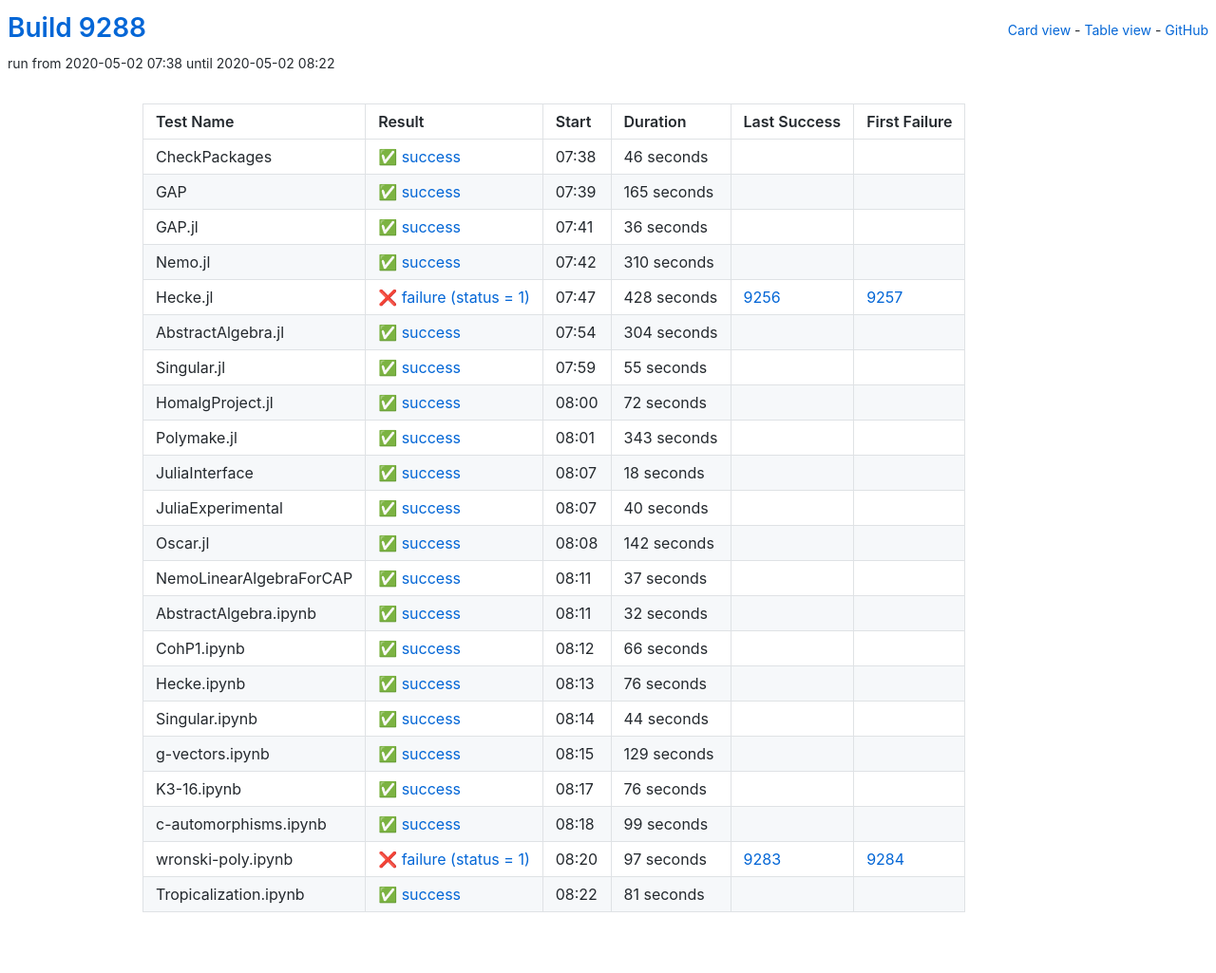
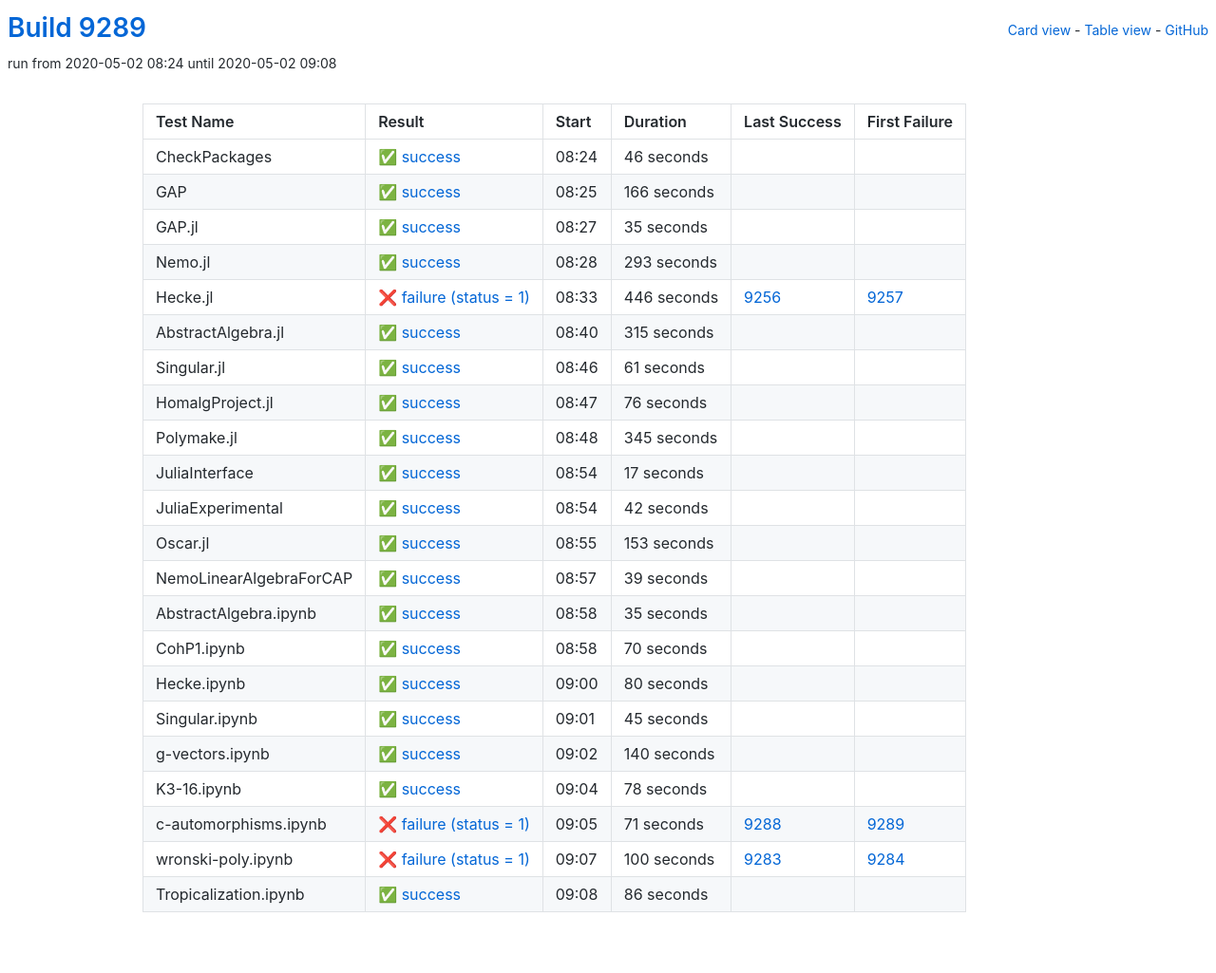
Before and after one commit to oscar-system/oscar-ci-status, a Jekyll site: the page built from table.html, in a window 1280 px wide. Shown: the whole page at 95% size. Built offline with Jekyll 4.4.1, drawn with Linux system fonts in a browser that asks for light colours.

Commit message:
Build 9289

```diff
--- a/_data/ci.yml
+++ b/_data/ci.yml
@@ -1,5 +1,5 @@
-build: 9288
-build_url: https://oscarci.mathematik.uni-kl.de/job/oscar/9288/
+build: 9289
+build_url: https://oscarci.mathematik.uni-kl.de/job/oscar/9289/
 job: oscar
 tests:
 - duration: 46
@@ -8,163 +8,75 @@
   first_failure_url: null
   last_success: false
   last_success_url: null
-  log: https://oscarci.mathematik.uni-kl.de/job/oscar/9288/artifact/logs/build-9288/CheckPackages.log
+  log: https://oscarci.mathematik.uni-kl.de/job/oscar/9289/artifact/logs/build-9289/CheckPackages.log
   name: CheckPackages
-  start: 2020-05-02 07:38
+  start: 2020-05-02 08:24
   status: success
   success: true
-- duration: 165
+- duration: 166
   exitcode: 0
   first_failure: false
   first_failure_url: null
   last_success: false
   last_success_url: null
-  log: https://oscarci.mathematik.uni-kl.de/job/oscar/9288/artifact/logs/build-9288/GAP.log
+  log: https://oscarci.mathematik.uni-kl.de/job/oscar/9289/artifact/logs/build-9289/GAP.log
   name: GAP
-  start: 2020-05-02 07:39
+  start: 2020-05-02 08:25
   status: success
   success: true
-- duration: 36
+- duration: 35
   exitcode: 0
   first_failure: false
   first_failure_url: null
   last_success: false
   last_success_url: null
-  log: https://oscarci.mathematik.uni-kl.de/job/oscar/9288/artifact/logs/build-9288/GAP.jl.log
+  log: https://oscarci.mathematik.uni-kl.de/job/oscar/9289/artifact/logs/build-9289/GAP.jl.log
   name: GAP.jl
-  start: 2020-05-02 07:41
+  start: 2020-05-02 08:27
   status: success
   success: true
-- duration: 310
+- duration: 293
   exitcode: 0
   first_failure: false
   first_failure_url: null
   last_success: false
   last_success_url: null
-  log: https://oscarci.mathematik.uni-kl.de/job/oscar/9288/artifact/logs/build-9288/Nemo.jl.log
+  log: https://oscarci.mathematik.uni-kl.de/job/oscar/9289/artifact/logs/build-9289/Nemo.jl.log
   name: Nemo.jl
-  start: 2020-05-02 07:42
+  start: 2020-05-02 08:28
   status: success
   success: true
-- duration: 428
+- duration: 446
   exitcode: 1
   first_failure: 9257
   first_failure_url: https://oscarci.mathematik.uni-kl.de/job/oscar/9257/
   last_success: 9256
   last_success_url: https://oscarci.mathematik.uni-kl.de/job/oscar/9256/
-  log: https://oscarci.mathematik.uni-kl.de/job/oscar/9288/artifact/logs/build-9288/Hecke.jl.log
+  log: https://oscarci.mathematik.uni-kl.de/job/oscar/9289/artifact/logs/build-9289/Hecke.jl.log
   name: Hecke.jl
-  start: 2020-05-02 07:47
+  start: 2020-05-02 08:33
   status: failure
   success: false
-- duration: 304
+- duration: 315
   exitcode: 0
   first_failure: false
   first_failure_url: null
   last_success: false
   last_success_url: null
-  log: https://oscarci.mathematik.uni-kl.de/job/oscar/9288/artifact/logs/build-9288/AbstractAlgebra.jl.log
+  log: https://oscarci.mathematik.uni-kl.de/job/oscar/9289/artifact/logs/build-9289/AbstractAlgebra.jl.log
   name: AbstractAlgebra.jl
-  start: 2020-05-02 07:54
+  start: 2020-05-02 08:40
   status: success
   success: true
-- duration: 55
+- duration: 61
   exitcode: 0
   first_failure: false
   first_failure_url: null
   last_success: false
   last_success_url: null
-  log: https://oscarci.mathematik.uni-kl.de/job/oscar/9288/artifact/logs/build-9288/Singular.jl.log
+  log: https://oscarci.mathematik.uni-kl.de/job/oscar/9289/artifact/logs/build-9289/Singular.jl.log
   name: Singular.jl
-  start: 2020-05-02 07:59
-  status: success
-  success: true
-- duration: 72
-  exitcode: 0
-  first_failure: false
-  first_failure_url: null
-  last_success: false
-  last_success_url: null
-  log: https://oscarci.mathematik.uni-kl.de/job/oscar/9288/artifact/logs/build-9288/HomalgProject.jl.log
-  name: HomalgProject.jl
-  start: 2020-05-02 08:00
-  status: success
-  success: true
-- duration: 343
-  exitcode: 0
-  first_failure: false
-  first_failure_url: null
-  last_success: false
-  last_success_url: null
-  log: https://oscarci.mathematik.uni-kl.de/job/oscar/9288/artifact/logs/build-9288/Polymake.jl.log
-  name: Polymake.jl
-  start: 2020-05-02 08:01
-  status: success
-  success: true
-- duration: 18
-  exitcode: 0
-  first_failure: false
-  first_failure_url: null
-  last_success: false
-  last_success_url: null
-  log: https://oscarci.mathematik.uni-kl.de/job/oscar/9288/artifact/logs/build-9288/JuliaInterface.log
-  name: JuliaInterface
-  start: 2020-05-02 08:07
-  status: success
-  success: true
-- duration: 40
-  exitcode: 0
-  first_failure: false
-  first_failure_url: null
-  last_success: false
-  last_success_url: null
-  log: https://oscarci.mathematik.uni-kl.de/job/oscar/9288/artifact/logs/build-9288/JuliaExperimental.log
-  name: JuliaExperimental
-  start: 2020-05-02 08:07
-  status: success
-  success: true
-- duration: 142
-  exitcode: 0
-  first_failure: false
-  first_failure_url: null
-  last_success: false
-  last_success_url: null
-  log: https://oscarci.mathematik.uni-kl.de/job/oscar/9288/artifact/logs/build-9288/Oscar.jl.log
-  name: Oscar.jl
-  start: 2020-05-02 08:08
-  status: success
-  success: true
-- duration: 37
-  exitcode: 0
-  first_failure: false
-  first_failure_url: null
-  last_success: false
-  last_success_url: null
-  log: https://oscarci.mathematik.uni-kl.de/job/oscar/9288/artifact/logs/build-9288/NemoLinearAlgebraForCAP.log
-  name: NemoLinearAlgebraForCAP
-  start: 2020-05-02 08:11
-  status: success
-  success: true
-- duration: 32
-  exitcode: 0
-  first_failure: false
-  first_failure_url: null
-  last_success: false
-  last_success_url: null
-  log: https://oscarci.mathematik.uni-kl.de/job/oscar/9288/artifact/logs/build-9288/AbstractAlgebra.ipynb.log
-  name: AbstractAlgebra.ipynb
-  start: 2020-05-02 08:11
-  status: success
-  success: true
-- duration: 66
-  exitcode: 0
-  first_failure: false
-  first_failure_url: null
-  last_success: false
-  last_success_url: null
-  log: https://oscarci.mathematik.uni-kl.de/job/oscar/9288/artifact/logs/build-9288/CohP1.ipynb.log
-  name: CohP1.ipynb
-  start: 2020-05-02 08:12
+  start: 2020-05-02 08:46
   status: success
   success: true
 - duration: 76
@@ -173,74 +85,162 @@
   first_failure_url: null
   last_success: false
   last_success_url: null
-  log: https://oscarci.mathematik.uni-kl.de/job/oscar/9288/artifact/logs/build-9288/Hecke.ipynb.log
-  name: Hecke.ipynb
-  start: 2020-05-02 08:13
+  log: https://oscarci.mathematik.uni-kl.de/job/oscar/9289/artifact/logs/build-9289/HomalgProject.jl.log
+  name: HomalgProject.jl
+  start: 2020-05-02 08:47
   status: success
   success: true
-- duration: 44
+- duration: 345
   exitcode: 0
   first_failure: false
   first_failure_url: null
   last_success: false
   last_success_url: null
-  log: https://oscarci.mathematik.uni-kl.de/job/oscar/9288/artifact/logs/build-9288/Singular.ipynb.log
-  name: Singular.ipynb
-  start: 2020-05-02 08:14
+  log: https://oscarci.mathematik.uni-kl.de/job/oscar/9289/artifact/logs/build-9289/Polymake.jl.log
+  name: Polymake.jl
+  start: 2020-05-02 08:48
   status: success
   success: true
-- duration: 129
+- duration: 17
   exitcode: 0
   first_failure: false
   first_failure_url: null
   last_success: false
   last_success_url: null
-  log: https://oscarci.mathematik.uni-kl.de/job/oscar/9288/artifact/logs/build-9288/g-vectors.ipynb.log
-  name: g-vectors.ipynb
-  start: 2020-05-02 08:15
+  log: https://oscarci.mathematik.uni-kl.de/job/oscar/9289/artifact/logs/build-9289/JuliaInterface.log
+  name: JuliaInterface
+  start: 2020-05-02 08:54
   status: success
   success: true
-- duration: 76
+- duration: 42
   exitcode: 0
   first_failure: false
   first_failure_url: null
   last_success: false
   last_success_url: null
-  log: https://oscarci.mathematik.uni-kl.de/job/oscar/9288/artifact/logs/build-9288/K3-16.ipynb.log
-  name: K3-16.ipynb
-  start: 2020-05-02 08:17
+  log: https://oscarci.mathematik.uni-kl.de/job/oscar/9289/artifact/logs/build-9289/JuliaExperimental.log
+  name: JuliaExperimental
+  start: 2020-05-02 08:54
   status: success
   success: true
-- duration: 99
+- duration: 153
   exitcode: 0
   first_failure: false
   first_failure_url: null
   last_success: false
   last_success_url: null
-  log: https://oscarci.mathematik.uni-kl.de/job/oscar/9288/artifact/logs/build-9288/c-automorphisms.ipynb.log
-  name: c-automorphisms.ipynb
-  start: 2020-05-02 08:18
+  log: https://oscarci.mathematik.uni-kl.de/job/oscar/9289/artifact/logs/build-9289/Oscar.jl.log
+  name: Oscar.jl
+  start: 2020-05-02 08:55
   status: success
   success: true
-- duration: 97
+- duration: 39
+  exitcode: 0
+  first_failure: false
+  first_failure_url: null
+  last_success: false
+  last_success_url: null
+  log: https://oscarci.mathematik.uni-kl.de/job/oscar/9289/artifact/logs/build-9289/NemoLinearAlgebraForCAP.log
+  name: NemoLinearAlgebraForCAP
+  start: 2020-05-02 08:57
+  status: success
+  success: true
+- duration: 35
+  exitcode: 0
+  first_failure: false
+  first_failure_url: null
+  last_success: false
+  last_success_url: null
+  log: https://oscarci.mathematik.uni-kl.de/job/oscar/9289/artifact/logs/build-9289/AbstractAlgebra.ipynb.log
+  name: AbstractAlgebra.ipynb
+  start: 2020-05-02 08:58
+  status: success
+  success: true
+- duration: 70
+  exitcode: 0
+  first_failure: false
+  first_failure_url: null
+  last_success: false
+  last_success_url: null
+  log: https://oscarci.mathematik.uni-kl.de/job/oscar/9289/artifact/logs/build-9289/CohP1.ipynb.log
+  name: CohP1.ipynb
+  start: 2020-05-02 08:58
+  status: success
+  success: true
+- duration: 80
+  exitcode: 0
+  first_failure: false
+  first_failure_url: null
+  last_success: false
+  last_success_url: null
+  log: https://oscarci.mathematik.uni-kl.de/job/oscar/9289/artifact/logs/build-9289/Hecke.ipynb.log
+  name: Hecke.ipynb
+  start: 2020-05-02 09:00
+  status: success
+  success: true
+- duration: 45
+  exitcode: 0
+  first_failure: false
+  first_failure_url: null
+  last_success: false
+  last_success_url: null
+  log: https://oscarci.mathematik.uni-kl.de/job/oscar/9289/artifact/logs/build-9289/Singular.ipynb.log
+  name: Singular.ipynb
+  start: 2020-05-02 09:01
+  status: success
+  success: true
+- duration: 140
+  exitcode: 0
+  first_failure: false
+  first_failure_url: null
+  last_success: false
+  last_success_url: null
+  log: https://oscarci.mathematik.uni-kl.de/job/oscar/9289/artifact/logs/build-9289/g-vectors.ipynb.log
+  name: g-vectors.ipynb
+  start: 2020-05-02 09:02
+  status: success
+  success: true
+- duration: 78
+  exitcode: 0
+  first_failure: false
+  first_failure_url: null
+  last_success: false
+  last_success_url: null
+  log: https://oscarci.mathematik.uni-kl.de/job/oscar/9289/artifact/logs/build-9289/K3-16.ipynb.log
+  name: K3-16.ipynb
+  start: 2020-05-02 09:04
+  status: success
+  success: true
+- duration: 71
+  exitcode: 1
+  first_failure: 9289
+  first_failure_url: https://oscarci.mathematik.uni-kl.de/job/oscar/9289/
+  last_success: 9288
+  last_success_url: https://oscarci.mathematik.uni-kl.de/job/oscar/9288/
+  log: https://oscarci.mathematik.uni-kl.de/job/oscar/9289/artifact/logs/build-9289/c-automorphisms.ipynb.log
+  name: c-automorphisms.ipynb
+  start: 2020-05-02 09:05
+  status: failure
+  success: false
+- duration: 100
   exitcode: 1
   first_failure: 9284
   first_failure_url: https://oscarci.mathematik.uni-kl.de/job/oscar/9284/
   last_success: 9283
   last_success_url: https://oscarci.mathematik.uni-kl.de/job/oscar/9283/
-  log: https://oscarci.mathematik.uni-kl.de/job/oscar/9288/artifact/logs/build-9288/wronski-poly.ipynb.log
+  log: https://oscarci.mathematik.uni-kl.de/job/oscar/9289/artifact/logs/build-9289/wronski-poly.ipynb.log
   name: wronski-poly.ipynb
-  start: 2020-05-02 08:20
+  start: 2020-05-02 09:07
   status: failure
   success: false
-- duration: 81
+- duration: 86
   exitcode: 0
   first_failure: false
   first_failure_url: null
   last_success: false
   last_success_url: null
-  log: https://oscarci.mathematik.uni-kl.de/job/oscar/9288/artifact/logs/build-9288/Tropicalization.ipynb.log
+  log: https://oscarci.mathematik.uni-kl.de/job/oscar/9289/artifact/logs/build-9289/Tropicalization.ipynb.log
   name: Tropicalization.ipynb
-  start: 2020-05-02 08:22
+  start: 2020-05-02 09:08
   status: success
   success: true
```
Also changed, not shown: README.md.
